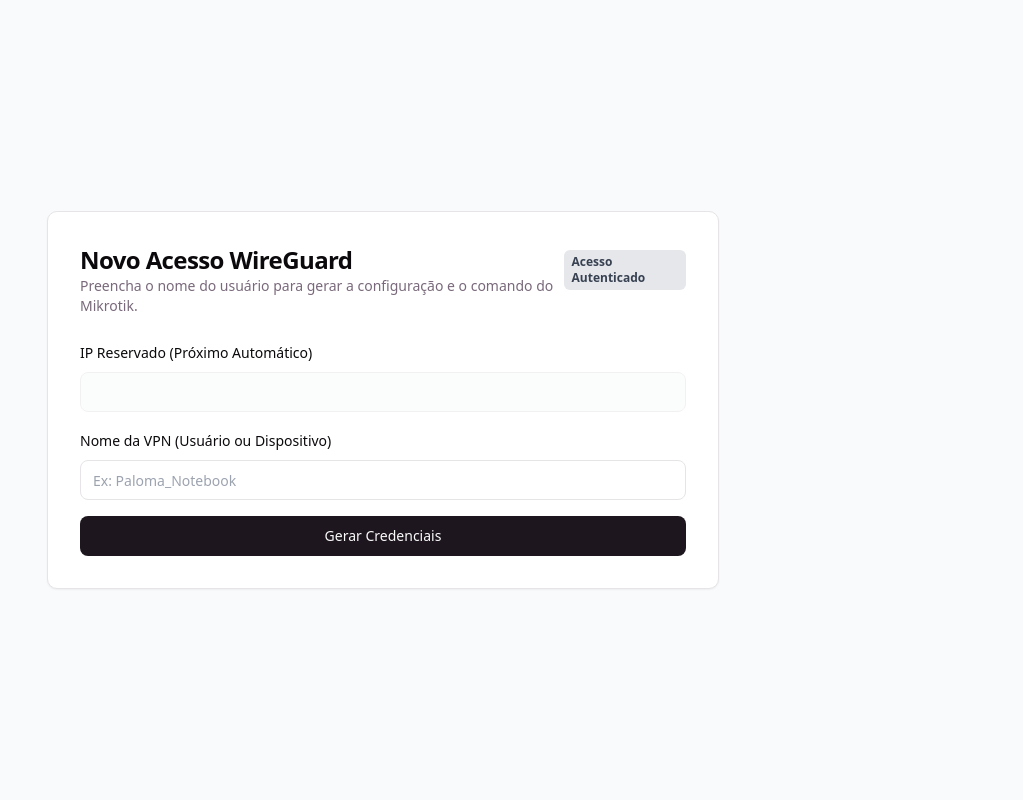
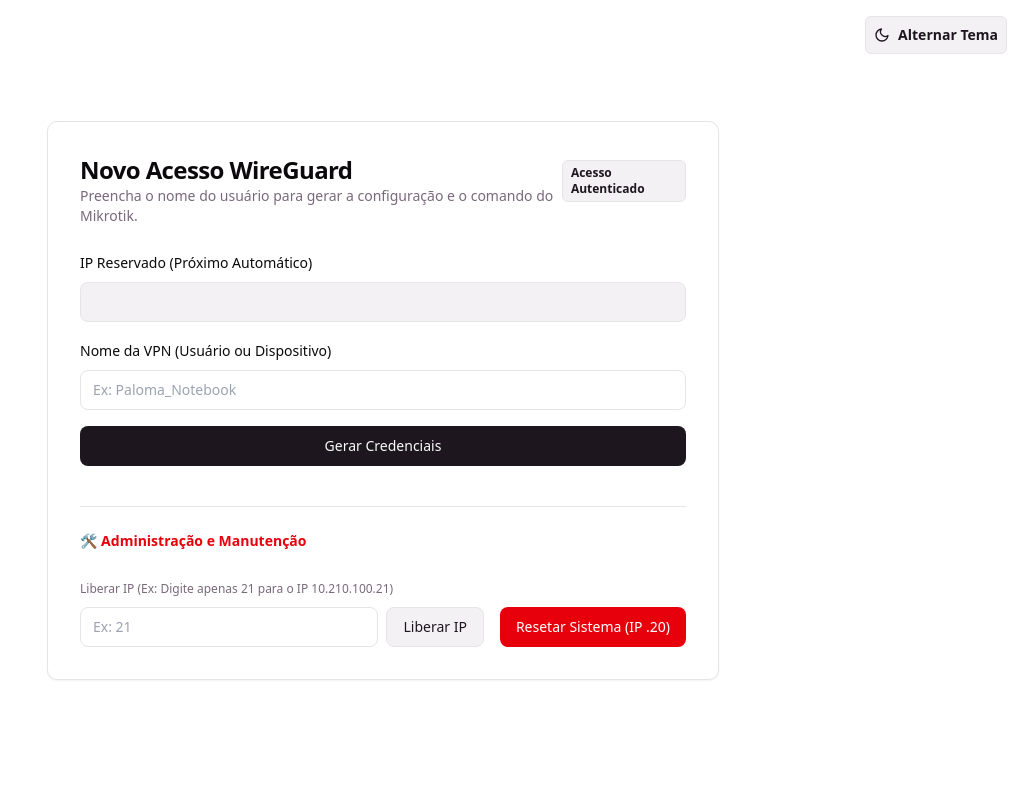
Before and after one commit to denilsude/geradordevpn, a Flask app: template templates/index.html in a window 1280 px wide. Shown: the whole page, without its empty margins (257-1280 px from the left). Run offline with Flask 3, Linux system fonts and the light colour scheme; the template is opened without the code that fills it, so the values that code supplies are empty; some libraries are stand-ins or nearby versions.

Commit message:
Dark mode, reuso de ip e botão de reset

```diff
--- a/app.py
+++ b/app.py
@@ -5,7 +5,6 @@ from functools import wraps
 from flask import Flask, render_template, request, session, redirect, url_for, Response
 
 app = Flask(__name__)
-# Chave secreta obrigatória para usar sessões no Flask (pode manter essa ou alterar)
 app.secret_key = 'super_senha_secreta_wg_2026'
 
 BASE_DIR = os.path.dirname(os.path.abspath(__file__))
@@ -13,13 +12,12 @@ STATE_FILE = os.path.join(BASE_DIR, 'state.json')
 
 # --- CONFIGURAÇÃO DE LOGIN ---
 USUARIO_ADMIN = "admin"
-SENHA_ADMIN = "Ebpos@P@$$"
+SENHA_ADMIN = "senha123"
 
 def check_auth(username, password):
     return username == USUARIO_ADMIN and password == SENHA_ADMIN
 
 def authenticate():
-    """Envia um erro 401 que aciona o popup de login nativo do navegador"""
     return Response(
     'Acesso restrito. Insira usuario e senha corretos.\n', 401,
     {'WWW-Authenticate': 'Basic realm="Acesso Restrito - Gerador VPN"'})
@@ -37,25 +35,36 @@ def requires_auth(f):
 def init_state():
     if not os.path.exists(STATE_FILE):
         with open(STATE_FILE, 'w') as f:
-            json.dump({"last_ip_octet": 22}, f)
+            # last_ip_octet = 19 para que o próximo (primeiro) gerado seja o 20
+            json.dump({"last_ip_octet": 19, "freed_ips": []}, f)
 
-def peek_next_ip_octet():
+def get_state():
     init_state()
     with open(STATE_FILE, 'r') as f:
-        data = json.load(f)
-    return data["last_ip_octet"] + 1
+        return json.load(f)
 
-def get_next_ip_octet():
-    init_state()
-    with open(STATE_FILE, 'r') as f:
-        data = json.load(f)
-
-    next_ip = data["last_ip_octet"] + 1
-    data["last_ip_octet"] = next_ip
-
+def save_state(data):
     with open(STATE_FILE, 'w') as f:
         json.dump(data, f)
 
+def peek_next_ip_octet():
+    data = get_state()
+    if data.get("freed_ips"):
+        return sorted(data["freed_ips"])[0]
+    return data.get("last_ip_octet", 19) + 1
+
+def get_next_ip_octet():
+    data = get_state()
+
+    if data.get("freed_ips"):
+        freed = sorted(data["freed_ips"])
+        next_ip = freed.pop(0)
+        data["freed_ips"] = freed
+    else:
+        next_ip = data.get("last_ip_octet", 19) + 1
+        data["last_ip_octet"] = next_ip
+
+    save_state(data)
     return next_ip
 
 def generate_keys():
@@ -64,20 +73,22 @@ def generate_keys():
     return privkey, pubkey
 
 @app.route('/')
-@requires_auth  # Exige senha para acessar a página
+@requires_auth
 def index():
     next_ip = peek_next_ip_octet()
+    dados_gerados = session.pop('dados_gerados', None)
 
-    # Resgata os dados da última geração se existirem e limpa a sessão.
-    # Isso evita que o IP pule caso o usuário aperte F5.
-    dados_gerados = session.pop('dados_gerados', None)
+    # Busca fila de IPs liberados para exibir
+    state = get_state()
+    freed_ips = state.get("freed_ips", [])
 
     return render_template('index.html',
                            next_ip=f"10.210.100.{next_ip}",
-                           dados=dados_gerados)
+                           dados=dados_gerados,
+                           freed_ips=freed_ips)
 
 @app.route('/generate', methods=['POST'])
-@requires_auth  # Exige senha para gerar IP
+@requires_auth
 def generate():
     vpn_name = request.form.get('vpn_name', 'SemNome').strip()
     ip_octet = get_next_ip_octet()
@@ -96,19 +107,38 @@ AllowedIPs = 10.210.10.0/24, 10.210.20.0/24, 10.210.30.0/24, 10.210.60.0/24, 10.
 Endpoint = 177.126.97.49:51820
 """
 
-    mikrotik_cmd = f'/interface wireguard peers add interface="wireguard-server" public-key="{pubkey}" allowed-address="{client_ip}/32" comment="{vpn_name}"'
+    mikrotik_cmd_add = f'/interface wireguard peers add interface="wireguard-server" public-key="{pubkey}" allowed-address="{client_ip}/32" comment="{vpn_name}"'
+    mikrotik_cmd_remove = f'/interface wireguard peers remove [find comment="{vpn_name}"]'
 
-    # Ao invés de renderizar direto, salvamos na sessão e redirecionamos (Post-Redirect-Get)
     session['dados_gerados'] = {
         'config': config,
         'pubkey': pubkey,
         'ip': client_ip,
-        'mikrotik_cmd': mikrotik_cmd,
+        'mikrotik_cmd': mikrotik_cmd_add,
+        'mikrotik_cmd_remove': mikrotik_cmd_remove,
         'vpn_name': vpn_name
     }
 
     return redirect(url_for('index'))
 
+@app.route('/free_ip', methods=['POST'])
+@requires_auth
+def free_ip():
+    ip_to_free = request.form.get('ip_octet', '').strip()
+    if ip_to_free.isdigit():
+        ip_num = int(ip_to_free)
+        data = get_state()
+        if ip_num not in data.get("freed_ips", []) and ip_num <= data.get("last_ip_octet", 19):
+            data.setdefault("freed_ips", []).append(ip_num)
+            save_state(data)
+    return redirect(url_for('index'))
+
+@app.route('/reset', methods=['POST'])
+@requires_auth
+def reset_ips():
+    save_state({"last_ip_octet": 19, "freed_ips": []})
+    return redirect(url_for('index'))
+
 if __name__ == '__main__':
     init_state()
     app.run(host='0.0.0.0', port=80)
--- a/templates/index.html
+++ b/templates/index.html
@@ -5,6 +5,31 @@
     <meta name="viewport" content="width=device-width, initial-scale=1.0">
     <title>Gerador WireGuard</title>
     <script src="https://cdn.tailwindcss.com"></script>
+    <script>
+        tailwind.config = {
+            darkMode: 'class',
+            theme: {
+                extend: {
+                    colors: {
+                        background: "var(--background)",
+                        foreground: "var(--foreground)",
+                        card: "var(--card)",
+                        "card-foreground": "var(--card-foreground)",
+                        primary: "var(--primary)",
+                        "primary-foreground": "var(--primary-foreground)",
+                        secondary: "var(--secondary)",
+                        "secondary-foreground": "var(--secondary-foreground)",
+                        muted: "var(--muted)",
+                        "muted-foreground": "var(--muted-foreground)",
+                        destructive: "var(--destructive)",
+                        border: "var(--border)",
+                        input: "var(--input)",
+                        ring: "var(--ring)"
+                    }
+                }
+            }
+        }
+    </script>
     <style>
         :root {
             --background: oklch(1 0 0);
@@ -13,106 +38,150 @@
             --card-foreground: oklch(0.145 0.008 326);
             --primary: oklch(0.212 0.019 322.12);
             --primary-foreground: oklch(0.985 0 0);
+            --secondary: oklch(0.96 0.003 325.6);
+            --secondary-foreground: oklch(0.212 0.019 322.12);
             --muted: oklch(0.96 0.003 325.6);
             --muted-foreground: oklch(0.542 0.034 322.5);
+            --destructive: oklch(0.577 0.245 27.325);
             --border: oklch(0.922 0.005 325.62);
             --input: oklch(0.922 0.005 325.62);
             --ring: oklch(0.711 0.019 323.02);
             --radius: 0.625rem;
         }
 
-        body {
-            background-color: #f8fafc;
-            color: var(--foreground);
-            font-family: ui-sans-serif, system-ui, -apple-system, BlinkMacSystemFont, "Segoe UI", Roboto, "Helvetica Neue", Arial, sans-serif;
+        .dark {
+            --background: oklch(0.145 0.008 326);
+            --foreground: oklch(0.985 0 0);
+            --card: oklch(0.212 0.019 322.12);
+            --card-foreground: oklch(0.985 0 0);
+            --primary: oklch(0.922 0.005 325.62);
+            --primary-foreground: oklch(0.212 0.019 322.12);
+            --secondary: oklch(0.263 0.024 320.12);
+            --secondary-foreground: oklch(0.985 0 0);
+            --muted: oklch(0.263 0.024 320.12);
+            --muted-foreground: oklch(0.711 0.019 323.02);
+            --destructive: oklch(0.704 0.191 22.216);
+            --border: oklch(1 0 0 / 10%);
+            --input: oklch(1 0 0 / 15%);
+            --ring: oklch(0.542 0.034 322.5);
         }
 
-        .shadcn-card {
-            background-color: var(--card);
-            color: var(--card-foreground);
-            border: 1px solid var(--border);
-            border-radius: var(--radius);
-            box-shadow: 0 1px 2px 0 rgb(0 0 0 / 0.05);
-        }
-
-        .shadcn-input {
-            border: 1px solid var(--input);
-            border-radius: calc(var(--radius) - 2px);
-            background-color: transparent;
-            transition: outline 0.15s ease;
+        body {
+            background-color: var(--background);
+            color: var(--foreground);
+            font-family: ui-sans-serif, system-ui, -apple-system, BlinkMacSystemFont, "Segoe UI", Roboto, Arial, sans-serif;
+            transition: background-color 0.3s, color 0.3s;
         }
 
         .shadcn-input:focus {
             outline: none;
             box-shadow: 0 0 0 2px var(--background), 0 0 0 4px var(--ring);
         }
-
-        .shadcn-button {
-            background-color: var(--primary);
-            color: var(--primary-foreground);
-            border-radius: calc(var(--radius) - 2px);
-            transition: opacity 0.2s;
-            cursor: pointer;
-        }
-
-        .shadcn-button:hover {
-            opacity: 0.9;
-        }
-
-        .shadcn-muted {
-            background-color: var(--muted);
-            color: var(--foreground);
-            border: 1px solid var(--border);
-            border-radius: calc(var(--radius) - 2px);
-        }
     </style>
 </head>
 <body class="min-h-screen flex items-center justify-center p-4">
-    <div class="shadcn-card w-full max-w-2xl p-6 sm:p-8">
+
+    <!-- Botão Dark Mode -->
+    <button onclick="toggleTheme()" class="absolute top-4 right-4 bg-secondary text-secondary-foreground p-2 rounded-md hover:opacity-80 transition flex items-center gap-2 text-sm font-semibold border border-border">
+        <svg id="theme-icon" xmlns="http://www.w3.org/2000/svg" width="16" height="16" viewBox="0 0 24 24" fill="none" stroke="currentColor" stroke-width="2" stroke-linecap="round" stroke-linejoin="round"><path d="M21 12.79A9 9 0 1 1 11.21 3 7 7 0 0 0 21 12.79z"></path></svg>
+        Alternar Tema
+    </button>
+
+    <div class="bg-card text-card-foreground border border-border rounded-[var(--radius)] w-full max-w-2xl p-6 sm:p-8 shadow-sm">
+
         <div class="mb-6 space-y-1.5 flex justify-between items-start">
             <div>
                 <h2 class="text-2xl font-semibold tracking-tight">Novo Acesso WireGuard</h2>
-                <p class="text-sm" style="color: var(--muted-foreground)">Preencha o nome do usuário para gerar a configuração e o comando do Mikrotik.</p>
+                <p class="text-sm text-muted-foreground">Preencha o nome do usuário para gerar a configuração e o comando do Mikrotik.</p>
             </div>
-            <div class="text-xs bg-gray-200 px-2 py-1 rounded-md font-semibold text-gray-700">Acesso Autenticado</div>
+            <div class="text-xs bg-secondary text-secondary-foreground px-2 py-1 rounded-md font-semibold border border-border">Acesso Autenticado</div>
         </div>
 
+        <!-- Formulário de Geração -->
         <form method="POST" action="/generate" class="space-y-4">
             <div class="space-y-2">
-                <label class="text-sm font-medium leading-none peer-disabled:cursor-not-allowed peer-disabled:opacity-70">IP Reservado (Próximo Automático)</label>
-                <input type="text" value="{{ next_ip }}" disabled class="shadcn-input flex h-10 w-full px-3 py-2 text-sm opacity-50 cursor-not-allowed bg-gray-50">
+                <label class="text-sm font-medium">IP Reservado (Próximo Automático)</label>
+                <div class="flex gap-2">
+                    <input type="text" value="{{ next_ip }}" disabled class="shadcn-input flex h-10 w-full px-3 py-2 text-sm border border-input rounded-[calc(var(--radius)-2px)] bg-muted text-muted-foreground cursor-not-allowed">
+                </div>
+                {% if freed_ips %}
+                <p class="text-xs text-green-600 dark:text-green-400 font-semibold">IPs na fila para reuso: {{ freed_ips | join(', ') }}</p>
+                {% endif %}
             </div>
 
             <div class="space-y-2">
-                <label class="text-sm font-medium leading-none peer-disabled:cursor-not-allowed peer-disabled:opacity-70">Nome da VPN (Usuário ou Dispositivo)</label>
-                <!-- Limpa o nome se a página foi recarregada -->
-                <input type="text" name="vpn_name" required placeholder="Ex: Paloma_Notebook" class="shadcn-input flex h-10 w-full px-3 py-2 text-sm">
+                <label class="text-sm font-medium">Nome da VPN (Usuário ou Dispositivo)</label>
+                <input type="text" name="vpn_name" required placeholder="Ex: Paloma_Notebook" class="shadcn-input flex h-10 w-full px-3 py-2 text-sm border border-input rounded-[calc(var(--radius)-2px)] bg-transparent">
             </div>
 
-            <button type="submit" class="shadcn-button flex h-10 w-full items-center justify-center px-4 py-2 text-sm font-medium mt-2">
+            <button type="submit" class="bg-primary text-primary-foreground flex h-10 w-full items-center justify-center px-4 py-2 text-sm font-medium rounded-[calc(var(--radius)-2px)] hover:opacity-90 transition">
                 Gerar Credenciais
             </button>
         </form>
 
+        <!-- Resultados Gerados -->
         {% if dados %}
-        <div class="mt-8 space-y-6 pt-6" style="border-top: 1px solid var(--border)">
-            <div class="p-3 bg-green-50 border border-green-200 rounded-md">
-                <p class="text-sm text-green-800 font-semibold">Credenciais geradas com sucesso para: {{ dados.vpn_name }}</p>
+        <div class="mt-8 space-y-6 pt-6 border-t border-border">
+            <div class="p-3 bg-green-100 dark:bg-green-900 border border-green-200 dark:border-green-800 rounded-md text-green-800 dark:text-green-100">
+                <p class="text-sm font-semibold">✅ Credenciais geradas com sucesso para: {{ dados.vpn_name }}</p>
             </div>
 
             <div class="space-y-2">
-                <h3 class="text-sm font-medium leading-none">1. Comando para Terminal Mikrotik</h3>
-                <p class="text-xs" style="color: var(--muted-foreground)">Copie e cole este comando no New Terminal do Mikrotik para criar o Peer automaticamente.</p>
-                <textarea readonly spellcheck="false" onclick="this.select()" class="shadcn-muted flex w-full px-3 py-2 text-xs font-mono h-20 resize-none cursor-pointer hover:bg-gray-100 transition-colors">{{ dados.mikrotik_cmd }}</textarea>
+                <h3 class="text-sm font-medium">1. Comando para Adicionar no Mikrotik</h3>
+                <textarea readonly onclick="this.select()" class="bg-muted text-foreground flex w-full px-3 py-2 text-xs font-mono h-16 resize-none rounded-[calc(var(--radius)-2px)] border border-border cursor-pointer hover:opacity-80 transition">{{ dados.mikrotik_cmd }}</textarea>
             </div>
 
             <div class="space-y-2">
-                <h3 class="text-sm font-medium leading-none">2. Configuração do Cliente (.conf)</h3>
-                <p class="text-xs" style="color: var(--muted-foreground)">Salve o texto abaixo como arquivo <strong>{{ dados.vpn_name }}.conf</strong> e importe no aplicativo do WireGuard do usuário.</p>
-                <textarea readonly spellcheck="false" onclick="this.select()" class="shadcn-input flex w-full px-3 py-2 text-sm font-mono h-64 resize-y bg-gray-50 cursor-pointer">{{ dados.config }}</textarea>
+                <h3 class="text-sm font-medium">2. Comando para Remover no Mikrotik (Futuro)</h3>
+                <p class="text-xs text-muted-foreground">Guarde este comando para remover o acesso quando o usuário for desligado.</p>
+                <textarea readonly onclick="this.select()" class="bg-muted text-foreground flex w-full px-3 py-2 text-xs font-mono h-10 resize-none rounded-[calc(var(--radius)-2px)] border border-border cursor-pointer hover:opacity-80 transition">{{ dados.mikrotik_cmd_remove }}</textarea>
+            </div>
+
+            <div class="space-y-2">
+                <h3 class="text-sm font-medium">3. Configuração do Cliente (.conf)</h3>
+                <p class="text-xs text-muted-foreground">Salve e envie para o usuário clicar em "Importar túneis de arquivo...".</p>
+                <textarea readonly onclick="this.select()" class="bg-transparent text-foreground flex w-full px-3 py-2 text-sm font-mono h-56 resize-y rounded-[calc(var(--radius)-2px)] border border-input cursor-pointer">{{ dados.config }}</textarea>
             </div>
         </div>
         {% endif %}
+
+        <!-- Zona de Perigo / Ações Administrativas -->
+        <div class="mt-10 pt-6 border-t border-border space-y-6">
+            <h3 class="text-sm font-bold text-destructive">🛠️ Administração e Manutenção</h3>
+
+            <div class="flex flex-col sm:flex-row gap-4 items-end">
+                <form method="POST" action="/free_ip" class="flex-1 space-y-2 w-full">
+                    <label class="text-xs font-medium text-muted-foreground">Liberar IP (Ex: Digite apenas 21 para o IP 10.210.100.21)</label>
+                    <div class="flex gap-2">
+                        <input type="number" name="ip_octet" required placeholder="Ex: 21" class="shadcn-input flex h-10 w-full px-3 py-2 text-sm border border-input rounded-[calc(var(--radius)-2px)] bg-transparent">
+                        <button type="submit" class="bg-secondary text-secondary-foreground px-4 py-2 text-sm font-medium rounded-[calc(var(--radius)-2px)] border border-border hover:opacity-80 whitespace-nowrap">Liberar IP</button>
+                    </div>
+                </form>
+
+                <form method="POST" action="/reset" onsubmit="return confirm('ATENÇÃO: Isso vai resetar o contador de volta para o IP 10.210.100.20 e apagar a fila de IPs liberados. Tem certeza?');">
+                    <button type="submit" class="bg-destructive text-white h-10 px-4 py-2 text-sm font-medium rounded-[calc(var(--radius)-2px)] hover:opacity-90 whitespace-nowrap">
+                        Resetar Sistema (IP .20)
+                    </button>
+                </form>
+            </div>
+        </div>
+
     </div>
+
+    <script>
+        // Lógica simples do Dark Mode
+        function toggleTheme() {
+            document.documentElement.classList.toggle('dark');
+            const isDark = document.documentElement.classList.contains('dark');
+            localStorage.setItem('theme', isDark ? 'dark' : 'light');
+        }
+
+        // Verifica a preferência salva ao carregar a página
+        if (localStorage.getItem('theme') === 'dark' || (!('theme' in localStorage) && window.matchMedia('(prefers-color-scheme: dark)').matches)) {
+            document.documentElement.classList.add('dark');
+        } else {
+            document.documentElement.classList.remove('dark');
+        }
+    </script>
 </body>
 </html>
```
